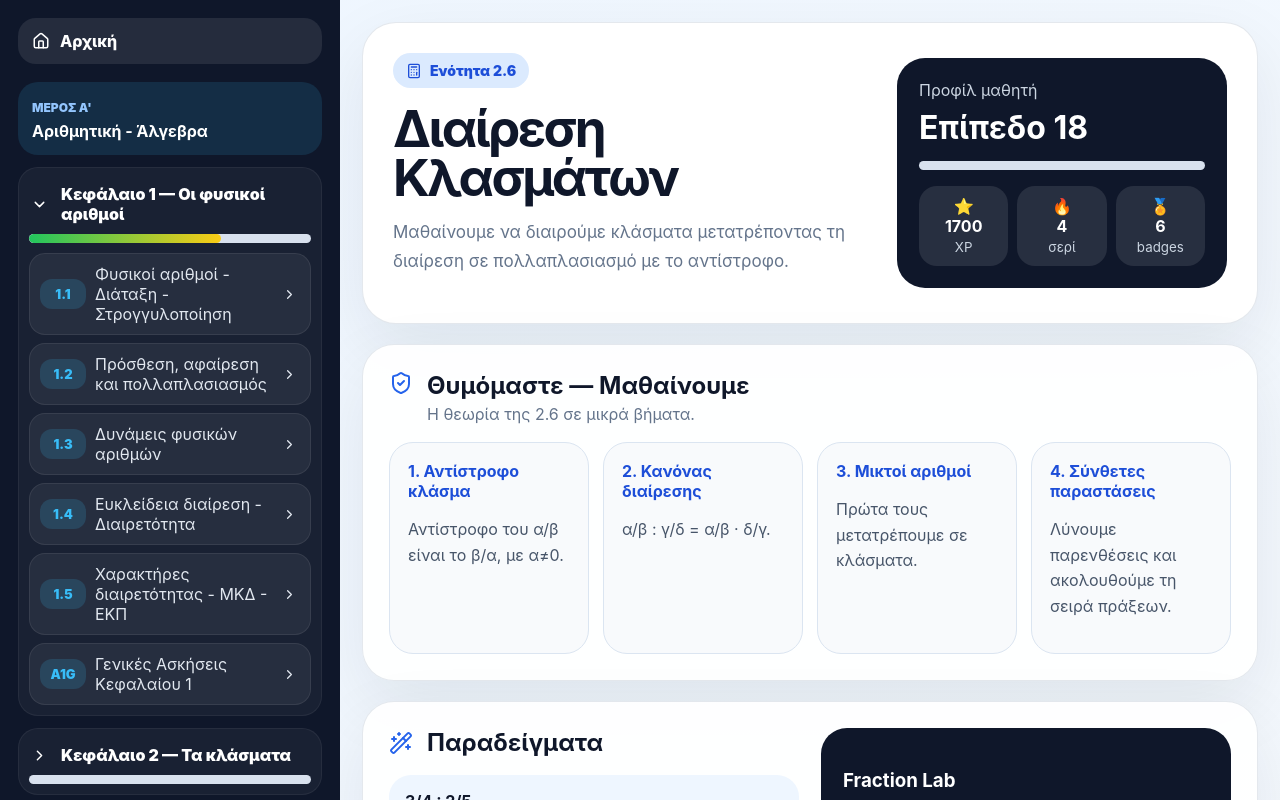
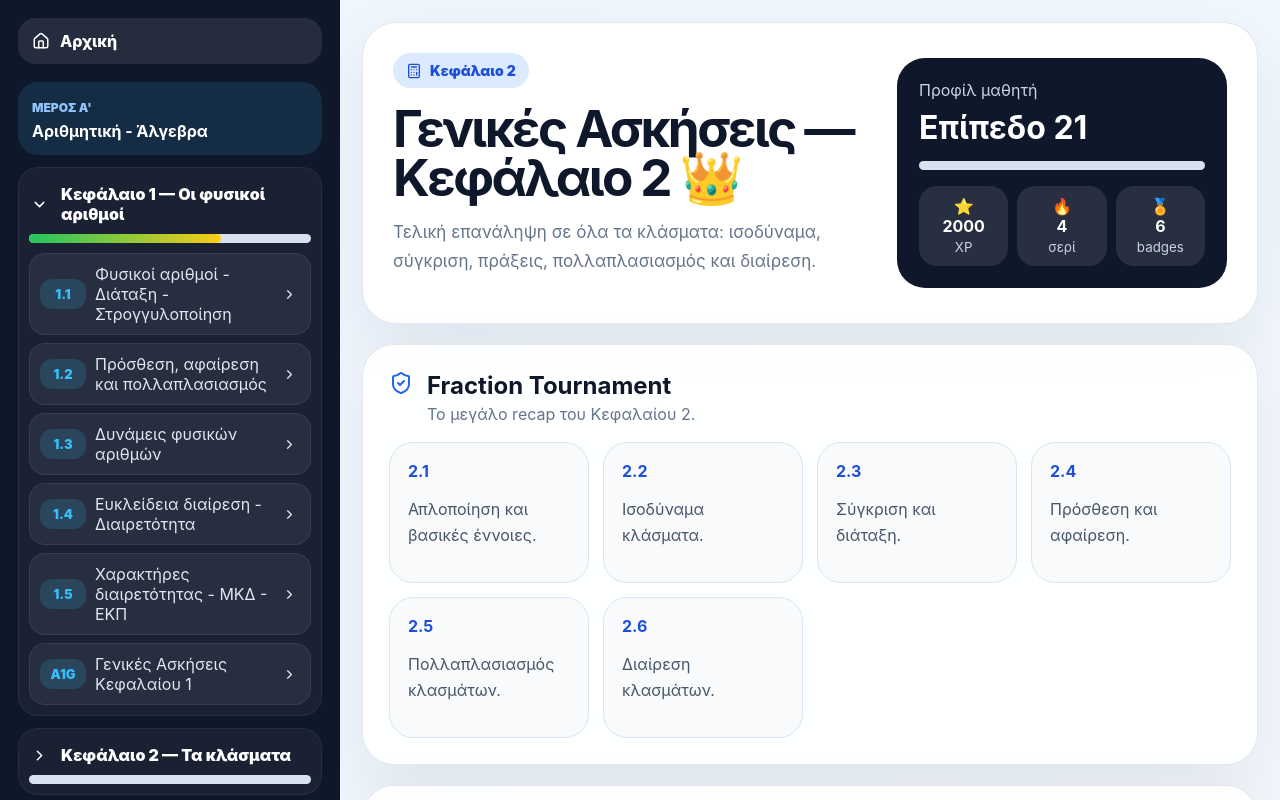
Before and after one commit to ntinos-aristotelio/mathimatika-a-gim, a React (Vite) app: page / in a window 1280 px wide. Both pictures are taken after a click on the button "Δες τα μαθήματα". Shown: the top 800 px of the page. Built offline with nearby package versions, Linux system fonts and the light colour scheme.

Commit message:
Add files via upload

```diff
--- a/package.json
+++ b/package.json
@@ -1,7 +1,7 @@
 {
   "name": "mathimatika-a-gim",
   "private": true,
-  "version": "17.0.0",
+  "version": "18.0.0",
   "type": "module",
   "scripts": {
     "dev": "vite --host 0.0.0.0",
--- a/src/main.jsx
+++ b/src/main.jsx
@@ -36,6 +36,7 @@ const curriculum = [
           { id: '2.4', title: 'Πρόσθεση και αφαίρεση κλασμάτων', ready: true },
           { id: '2.5', title: 'Πολλαπλασιασμός κλασμάτων', ready: true },
           { id: '2.6', title: 'Διαίρεση κλασμάτων', ready: true },
+    { id: '2.gen', title: 'Γενικές Ασκήσεις Κεφ. 2', ready: true },
         ],
       },
       {
@@ -811,6 +812,28 @@ const teacherQuiz26 = [
   { tag: 'Άσκηση 96', question: 'Σε μεγάλες κλασματικές παραστάσεις όπως η 96, ποια στρατηγική είναι σωστή;', options: ['Λύνω πρώτα αριθμητή και παρονομαστή χωριστά', 'Κάνω όλες τις πράξεις μαζί', 'Αγνοώ τις παρενθέσεις', 'Αντιστρέφω όλο το κλάσμα από την αρχή'], answer: 'Λύνω πρώτα αριθμητή και παρονομαστή χωριστά', explanation: 'Στις σύνθετες κλασματικές παραστάσεις δουλεύουμε οργανωμένα.' },
 ]
 
+
+const generalQuiz2 = [
+  { question:'Ποιο κλάσμα είναι ισοδύναμο με το 1/2;', options:['3/6','2/5','5/8','4/5'], answer:'3/6', tip:'Πολλαπλασιάζουμε αριθμητή και παρονομαστή με τον ίδιο αριθμό.'},
+  { question:'Ποιο είναι μεγαλύτερο;', options:['3/4','2/3','Ίσα','Δεν συγκρίνονται'], answer:'3/4', tip:'3/4=0.75 ενώ 2/3≈0.66'},
+  { question:'Πόσο κάνει 2/5 + 1/5;', options:['3/5','3/10','2/10','1/5'], answer:'3/5', tip:'Ίδιος παρονομαστής.'},
+  { question:'Πόσο κάνει 3/4 · 2/3;', options:['1/2','6/12','3/8','5/7'], answer:'1/2', tip:'6/12=1/2.'},
+  { question:'Πόσο κάνει 2/3 : 4/5;', options:['5/6','8/15','10/12','2/15'], answer:'5/6', tip:'Πολλαπλασιάζουμε με το αντίστροφο.'},
+]
+
+const teacherGeneral2 = [
+  { tag:'Επανάληψη 2.1', question:'Απλοποίησε το 12/18.', options:['2/3','6/9','3/2','4/9'], answer:'2/3', explanation:'Διαίρεση με 6.'},
+  { tag:'Επανάληψη 2.2', question:'Ποιο είναι ισοδύναμο με το 4/5;', options:['8/10','12/20','6/5','5/4'], answer:'8/10', explanation:'4·2 / 5·2.'},
+  { tag:'Επανάληψη 2.3', question:'Ποιο είναι μεγαλύτερο;', options:['7/8','5/6','Ίσα','Δεν ξέρουμε'], answer:'7/8', explanation:'7/8=0.875 > 0.833.'},
+  { tag:'Επανάληψη 2.4', question:'Πόσο κάνει 3/4 + 1/8;', options:['7/8','4/12','1','5/8'], answer:'7/8', explanation:'6/8+1/8=7/8.'},
+  { tag:'Επανάληψη 2.4', question:'Πόσο κάνει 5/6 - 1/3;', options:['1/2','4/3','2/6','5/3'], answer:'1/2', explanation:'5/6-2/6=3/6=1/2.'},
+  { tag:'Επανάληψη 2.5', question:'Πόσο κάνει 2/3 · 9/4;', options:['3/2','18/12','2/12','9/7'], answer:'3/2', explanation:'18/12=3/2.'},
+  { tag:'Επανάληψη 2.6', question:'Πόσο κάνει 3/5 : 9/10;', options:['2/3','27/50','30/45','3/2'], answer:'2/3', explanation:'3/5·10/9=30/45=2/3.'},
+  { tag:'Mixed', question:'Πόσο κάνει 1/2 + 3/4 · 2/3;', options:['1','5/4','3/2','7/6'], answer:'1', explanation:'3/4·2/3=1/2, άρα 1/2+1/2=1.'},
+  { tag:'Mixed', question:'Πόσο κάνει (5/6 - 1/3) : 1/2;', options:['1','2/3','5/3','1/2'], answer:'1', explanation:'5/6-2/6=3/6=1/2 και 1/2:1/2=1.'},
+  { tag:'Πρόβλημα', question:'Τα 3/5 των 100 είναι:', options:['60','40','80','20'], answer:'60', explanation:'3/5·100=60.'},
+]
+
 function ProgressBar({ value }) {
   return <div className="progress"><span style={{ width: `${value}%` }} /></div>
 }
@@ -2090,6 +2113,107 @@ function Lesson26() {
 }
 
 
+
+function LessonGeneral2() {
+  const [xp, setXp] = useState(2000)
+  const [boss, setBoss] = useState({ round:0, score:0, done:false })
+  const addXp = (a)=>setXp(v=>v+a)
+
+  const bossQuestions = [
+    { q:'Στη διαίρεση κλασμάτων χρησιμοποιούμε το αντίστροφο;', ok:true },
+    { q:'Το 3/4 + 1/4 κάνει 2;', ok:false },
+    { q:'Το 2/3 · 3/5 απλοποιείται σε 2/5;', ok:true },
+    { q:'Το 5/6 είναι μικρότερο από το 1/2;', ok:false },
+  ]
+
+  function bossAnswer(ok){
+    if(boss.done) return
+    const cur=bossQuestions[boss.round]
+    const nr=boss.round+1
+    const ns=boss.score + (ok===cur.ok ? 1:0)
+    setBoss({round:nr,score:ns,done:nr>=bossQuestions.length})
+    if(ok===cur.ok) addXp(30)
+  }
+
+  return (
+    <main className="appGrid">
+      <section className="lessonHero">
+        <div>
+          <div className="pill blue"><Calculator size={16}/> Κεφάλαιο 2</div>
+          <h1>Γενικές Ασκήσεις — Κεφάλαιο 2 👑</h1>
+          <p>Τελική επανάληψη σε όλα τα κλάσματα: ισοδύναμα, σύγκριση, πράξεις, πολλαπλασιασμός και διαίρεση.</p>
+        </div>
+        <ProfileCard xp={xp}/>
+      </section>
+
+      <section className="contentPanel">
+        <div className="sectionHeader">
+          <ShieldCheck/>
+          <div>
+            <h2>Fraction Tournament</h2>
+            <p>Το μεγάλο recap του Κεφαλαίου 2.</p>
+          </div>
+        </div>
+
+        <div className="theoryGrid">
+          <article><b>2.1</b><p>Απλοποίηση και βασικές έννοιες.</p></article>
+          <article><b>2.2</b><p>Ισοδύναμα κλάσματα.</p></article>
+          <article><b>2.3</b><p>Σύγκριση και διάταξη.</p></article>
+          <article><b>2.4</b><p>Πρόσθεση και αφαίρεση.</p></article>
+          <article><b>2.5</b><p>Πολλαπλασιασμός κλασμάτων.</p></article>
+          <article><b>2.6</b><p>Διαίρεση κλασμάτων.</p></article>
+        </div>
+      </section>
+
+      <section className="contentPanel twoCol">
+        <div>
+          <div className="sectionHeader small"><Wand2/><h2>Final Fraction Lab</h2></div>
+          <div className="example"><b>2/3 + 1/6 = 5/6</b><p>Κάνουμε ομώνυμα.</p></div>
+          <div className="example"><b>3/4 · 2/3 = 1/2</b><p>Απλοποιούμε πριν ή μετά.</p></div>
+          <div className="example"><b>2/3 : 4/5 = 5/6</b><p>Αντιστρέφουμε το δεύτερο κλάσμα.</p></div>
+        </div>
+
+        <div className="practiceBox">
+          <h3>Championship Arena 🏆</h3>
+          <div className="numberChips">
+            <span>8/10 = 4/5</span>
+            <span>5/6 &gt; 3/4</span>
+            <span>3/4 + 1/8 = 7/8</span>
+            <span>3/5 : 9/10 = 2/3</span>
+          </div>
+          <div className="answerLine">Όλες οι δεξιότητες του κεφαλαίου μαζί.</div>
+        </div>
+      </section>
+
+      <StandardQuiz title="Mega Quiz — Κεφάλαιο 2" subtitle="Γρήγορη επανάληψη από όλες τις ενότητες." items={generalQuiz2} addXp={addXp}/>
+      <ExtraTeacherQuiz title="Extra Quiz Καθηγητή — Γενικές Ασκήσεις Κεφ. 2" items={teacherGeneral2} addXp={addXp}/>
+
+      <section className="bossPanel">
+        <div>
+          <div className="pill danger"><Sword size={16}/> Final Boss</div>
+          <h2>Ο Αυτοκράτορας των Κλασμάτων 👑</h2>
+          <p>Η τελική δοκιμασία του Κεφαλαίου 2.</p>
+        </div>
+
+        <div className="bossGame">
+          <div className="dragon">👑</div>
+          <p>Μάχη {Math.min(boss.round+1,4)} / 4</p>
+          <h3>{boss.done ? `Τελικό σκορ: ${boss.score}/4` : bossQuestions[boss.round].q}</h3>
+
+          {!boss.done ? (
+            <div className="bossBtns">
+              <button onClick={()=>bossAnswer(true)}>Σωστό</button>
+              <button onClick={()=>bossAnswer(false)}>Λάθος</button>
+            </div>
+          ) : (
+            <div className="badgeWin"><Medal/> Master of Fractions — Chapter 2</div>
+          )}
+        </div>
+      </section>
+    </main>
+  )
+}
+
 function ComingSoon({ id }) {
   return (
     <main className="contentPanel emptyLesson">
@@ -2101,7 +2225,7 @@ function ComingSoon({ id }) {
 }
 
 function Platform({ goHome }) {
-  const [activeLesson, setActiveLesson] = useState('2.6')
+  const [activeLesson, setActiveLesson] = useState('2.gen')
   const [drawerOpen, setDrawerOpen] = useState(false)
 
   return (
@@ -2109,7 +2233,7 @@ function Platform({ goHome }) {
       <Sidebar activeLesson={activeLesson} setActiveLesson={setActiveLesson} goHome={goHome} />
       <div className="platformContent">
         <MobileHeader openMenu={() => setDrawerOpen(true)} goHome={goHome} />
-        {activeLesson === '1.1' ? <Lesson11 /> : activeLesson === '1.2' ? <Lesson12 /> : activeLesson === '1.3' ? <Lesson13 /> : activeLesson === '1.4' ? <Lesson14 /> : activeLesson === '1.5' ? <Lesson15 /> : activeLesson === 'A1G' ? <LessonA1G /> : activeLesson === '2.1' ? <Lesson21 /> : activeLesson === '2.2' ? <Lesson22 /> : activeLesson === '2.3' ? <Lesson23 /> : activeLesson === '2.4' ? <Lesson24 /> : activeLesson === '2.5' ? <Lesson25 /> : activeLesson === '2.6' ? <Lesson26 /> : <ComingSoon id={activeLesson} />}
+        {activeLesson === '1.1' ? <Lesson11 /> : activeLesson === '1.2' ? <Lesson12 /> : activeLesson === '1.3' ? <Lesson13 /> : activeLesson === '1.4' ? <Lesson14 /> : activeLesson === '1.5' ? <Lesson15 /> : activeLesson === 'A1G' ? <LessonA1G /> : activeLesson === '2.1' ? <Lesson21 /> : activeLesson === '2.2' ? <Lesson22 /> : activeLesson === '2.3' ? <Lesson23 /> : activeLesson === '2.4' ? <Lesson24 /> : activeLesson === '2.5' ? <Lesson25 /> : activeLesson === '2.6' ? <Lesson26 /> : activeLesson === '2.gen' ? <LessonGeneral2 /> : <ComingSoon id={activeLesson} />}
       </div>
       <MobileDrawer open={drawerOpen} close={() => setDrawerOpen(false)} activeLesson={activeLesson} setActiveLesson={setActiveLesson} goHome={goHome} />
     </div>
```
Also changed, not shown: 3 other files (tests, documents, lock files or other folders).
